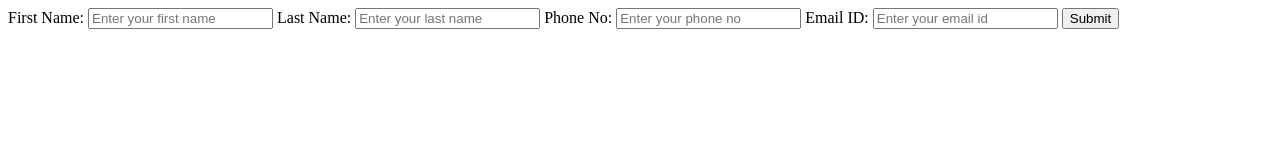
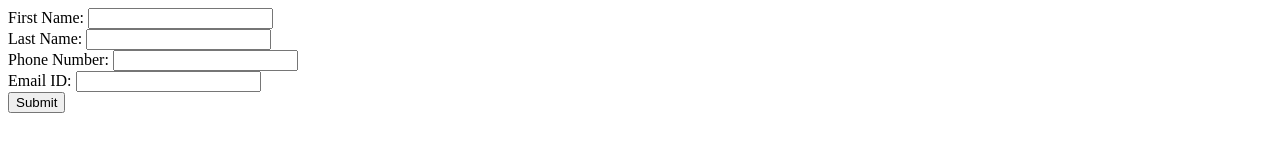
Before and after one commit to acciojob/form-login-2-Datta-070, a website: page main.html in a window 1280 px wide. Drawn offline with Linux system fonts and the light colour scheme.

Commit message:
created a submission

```diff
--- a/main.html
+++ b/main.html
@@ -10,17 +10,17 @@
 	<!-- the entire body must be written by student -->
     <script type="text/javascript" src="./script.js">
 </script>
-	<form id="myform">
-	<label for="fname">First Name:</label>
-	<input type="text" id="fname" placeholder="Enter your first name">
-	<label for="lname">Last Name:</label>
-	<input type="text" id="lname" placeholder="Enter your last name">
-	<label for="phone">Phone No:</label>
-	<input type="number" id="phone" placeholder="Enter your phone no">
-	<label for="mail">Email ID:</label>
-	<input type="email" id="mail" placeholder="Enter your email id">
-	<input type="submit" value="Submit">
-		</form>
+	<form id="myForm">
+	<label>First Name:</label>
+	<input type="text" name="First Name" id="fname"></input><br>
+	<label>Last Name:</label>
+	<input type="text" name="Last Name"id="lname"></input><br>
+	<label>Phone Number:</label>
+	<input type="tel" name="Phone Number"id="Pnum"></input><br>
+	<label>Email ID:</label>
+	<input type="email" name="Email ID"id="eid"></input><br>
+	<button type="submit"onclick="displayFormValues()">Submit</button>
+	</form>
 </body>
 
 </html>
--- a/script.js
+++ b/script.js
@@ -1,12 +1,9 @@
 //your JS code here. If required.
-document.getElementById('myform').addEventListener('submit', function(event) {
-	event.preventDefault();
+function displayFormValues(){
+	var name=document.getElementById('fname').value;
+	var last=document.getElementById('lname').value;
+	var phone=document.getElementById('Pnum').value;
+	var email=document.getElementById('eid').value;
 
-	var fname = document.getElementById('fname').value;
-	var lname = document.getElementById('lname').value;
-	var phone = document.getElementById('phone').value;
-	var mail = document.getElementById('mail').value;
-
-	var alertMessage = 'First Name: ' + fname + '\nLast Name: ' + lname + '\nPhone no: ' + phone + '\nEmail ID: ' + mail;
-	alert(alertMessage);
-})
+	alert('First Name:'+name+'\nLast Name:'+last+'\nPhone Number:'+phone+'\nEmail ID:'+email);
+}
```
